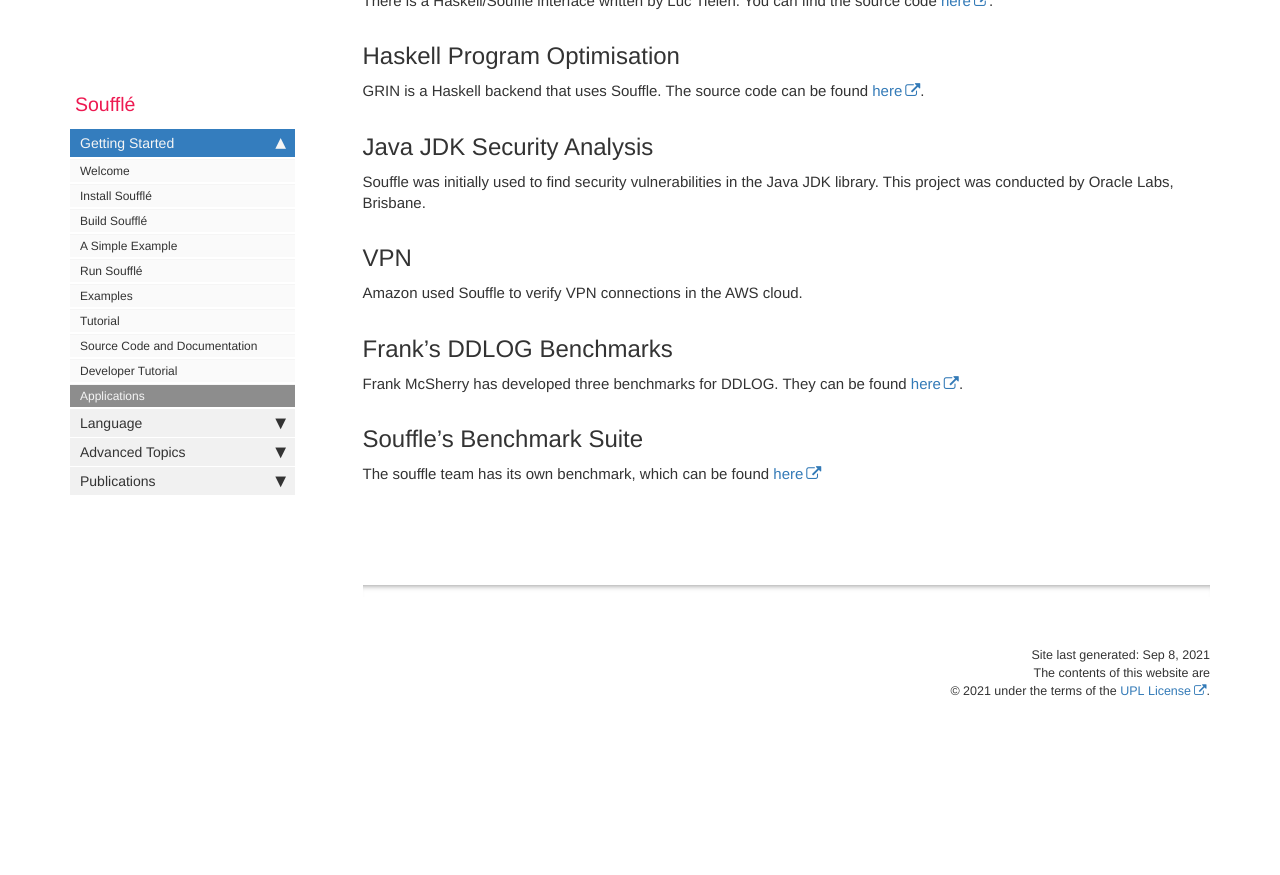
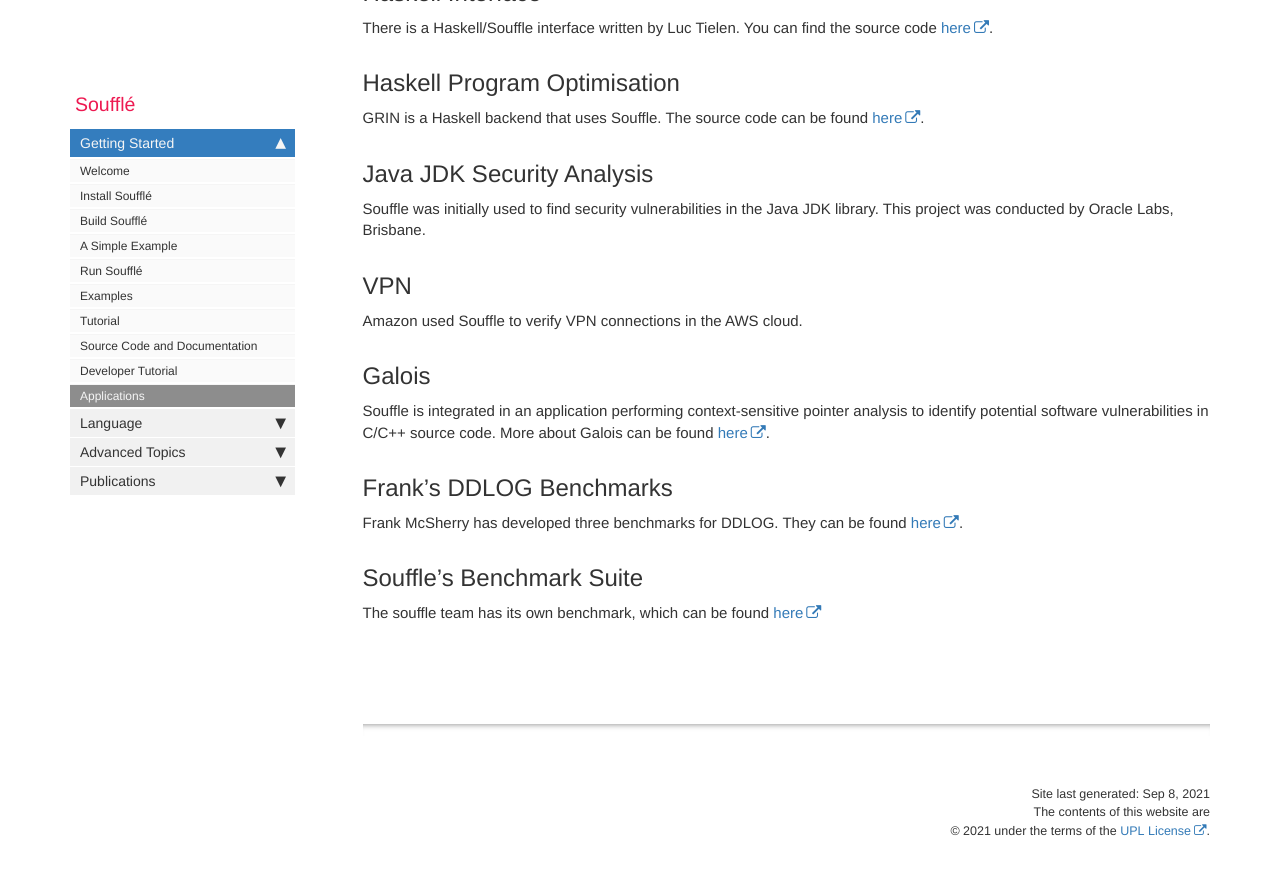
Before and after one commit to souffle-lang/souffle-lang.github.io, a Jekyll site: the page built from pages/docs/applications.md, in a window 1280 px wide and 900 px high, scrolled down 1408 px. Shown: the top 875 px of the window. Built offline with Jekyll 4.4.1, drawn with Linux system fonts in a browser that asks for light colours; comment, search, counter and statistics services are not loaded; before the commit the page ends 2169 px from its top, so only the background shows below that.

Commit message:
Update applications.md

```diff
--- a/pages/docs/applications.md
+++ b/pages/docs/applications.md
@@ -49,6 +49,9 @@ Souffle was initially used to find security vulnerabilities in the Java JDK libr
 ## VPN
 Amazon used Souffle to verify VPN connections in the AWS cloud.
 
+## Galois
+Souffle is integrated in an application performing context-sensitive pointer analysis to identify potential software vulnerabilities in C/C++ source code. More about Galois can be found [here](https://galois.com/).
+
 ## Frank's DDLOG Benchmarks
 Frank McSherry has developed three benchmarks for DDLOG. They can be found [here](https://github.com/frankmcsherry/dynamic-datalog/).
 
```
